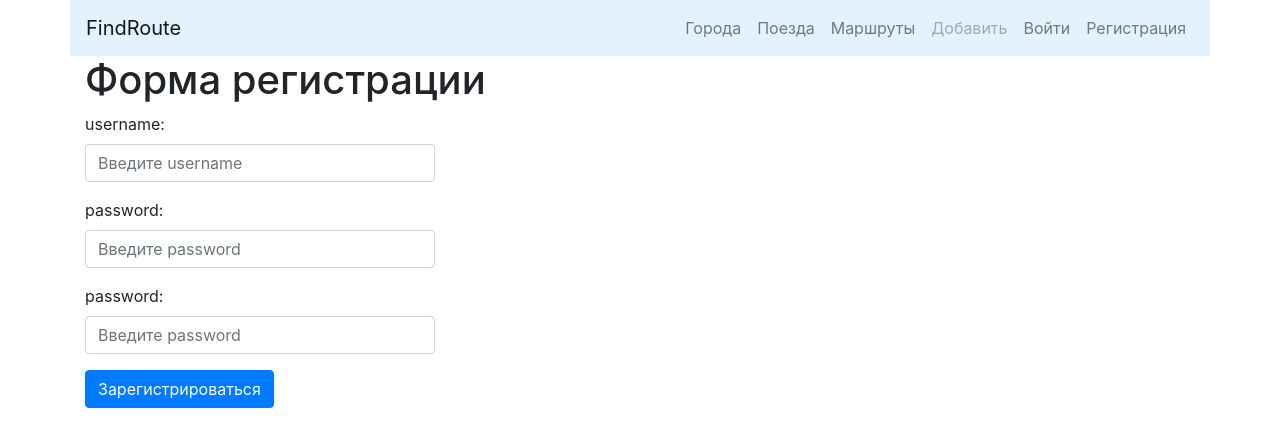
After one commit to JaysanJaychiev/train-routes, a Django app: page /accounts/registration/ in a window 1280 px wide. The commit adds this page. Shown: the top 447 px of the page. Run offline with Django 3.2, Linux system fonts and the light colour scheme; some libraries are stand-ins or nearby versions.

Commit message:
registration

```diff
--- a/accounts/forms.py
+++ b/accounts/forms.py
@@ -32,3 +32,30 @@ class UserLoginForm(forms.Form):
             if not user:
                 raise forms.ValidationError('Данный пользователь не активен')
         return super().clean(*args, **kwargs)
+
+class UserRegistrationForm(forms.ModelForm):
+    username = forms.CharField(label='username', widget=forms.TextInput(attrs={
+        'class': 'form-control',
+        'placeholder': 'Введите username'
+    }))
+
+    password = forms.CharField(label='password', widget=forms.PasswordInput(attrs={
+        'class': 'form-control',
+        'placeholder': 'Введите password'
+    }))
+
+    password2 = forms.CharField(label='password', widget=forms.PasswordInput(attrs={
+        'class': 'form-control',
+        'placeholder': 'Введите password'
+    }))
+
+    class Meta:
+        model = User
+        fields = ('username',)
+
+
+    def clean_password2(self):
+        data = self.cleaned_data
+        if data['password'] != data['password2']:
+            raise forms.ValidationError('Пароли не совпадают')
+        return data['password2']
--- /dev/null
+++ b/accounts/templates/accounts/register.html
@@ -0,0 +1,9 @@
+{% extends 'base.html' %}
+{% block title %} Форма регистрации {% endblock %}
+
+{% block content %}
+<h1>Форма регистрации</h1>
+
+{% include 'form.html' with button='Зарегистрироваться' %}
+
+{% endblock %}
--- a/accounts/urls.py
+++ b/accounts/urls.py
@@ -1,8 +1,9 @@
 from django.urls import path
 
-from accounts.views import login_view, logout_view
+from accounts.views import login_view, logout_view, registration_view
 
 urlpatterns = [
     path('login/', login_view, name='login'),
     path('logout/', logout_view, name='logout'),
+    path('registration/', registration_view, name='registration'),
 ]
--- a/accounts/views.py
+++ b/accounts/views.py
@@ -1,7 +1,7 @@
 from django.contrib.auth import authenticate, login, logout
 from django.shortcuts import redirect, render
 
-from accounts.forms import UserLoginForm
+from accounts.forms import UserLoginForm, UserRegistrationForm
 
 def login_view(request):
     form = UserLoginForm(request.POST or None)
@@ -19,3 +19,16 @@ def login_view(request):
 def logout_view(request):
     logout(request)
     return redirect('/')
+
+def registration_view(request):
+    if request.method == 'POST':
+        form = UserRegistrationForm(request.POST)
+        if form.is_valid():
+            new_user = form.save(commit=False)
+            new_user.set_password(form.cleaned_data['password'])
+            new_user.save()
+            return render(request, 'accounts/register_done.html', {'new_user': new_user})
+        return render(request, 'accounts/register.html', {'form': form})
+    else:
+        form = UserRegistrationForm()
+        return render(request, 'accounts/register.html', {'form': form})
--- a/templates/base.html
+++ b/templates/base.html
@@ -62,6 +62,9 @@
               <li class="nav-item">
                 <a class="nav-link" href="{% url 'accounts:login' %}">Войти</a>
               </li>
+              <li class="nav-item">
+                <a class="nav-link" href="{% url 'accounts:registration' %}">Регистрация</a>
+              </li>
             {% endif %}
           </ul>
         </div>
```
Also changed, not shown: accounts/templates/accounts/register_done.html (added, +10 -0 lines).
